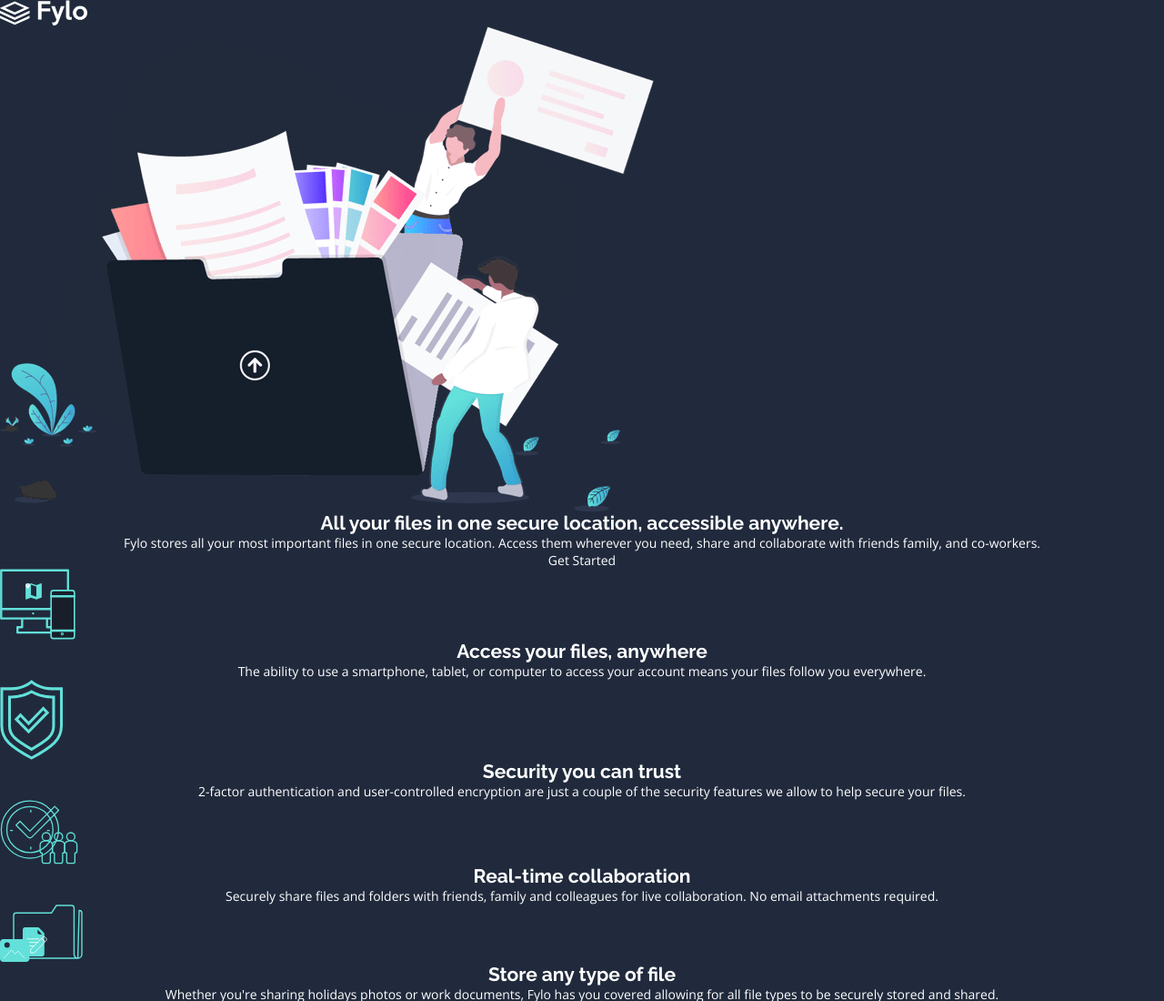
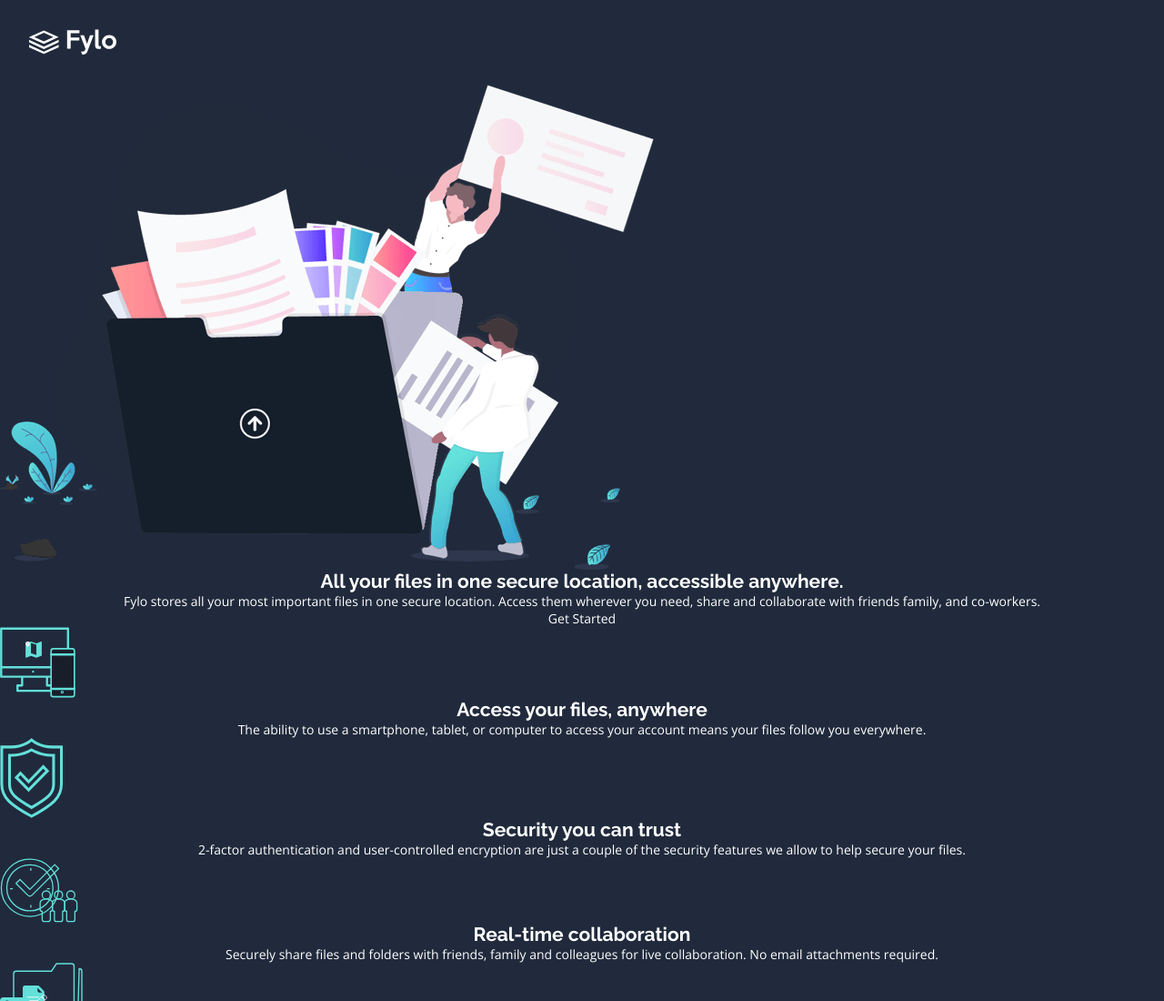
Before and after one commit to avatarfreak/fylo-dark-theme-landing-page, a plain HTML site: page index.html in a window 1280 px wide. Shown: the top 1100 px of the page at 91% size. Drawn offline with nearby package versions, Linux system fonts and the light colour scheme; files that its build step writes are made by us from their sources.

Commit message:
header added

```diff
--- a/styles/layout/_header.scss
+++ b/styles/layout/_header.scss
@@ -3,3 +3,6 @@
 
 /* - - - - - - - - Header- - - - - - - - -*/
 /*----------------------Header----------------------*/
+.header {
+  padding: var(--s-space-4);
+}
```
